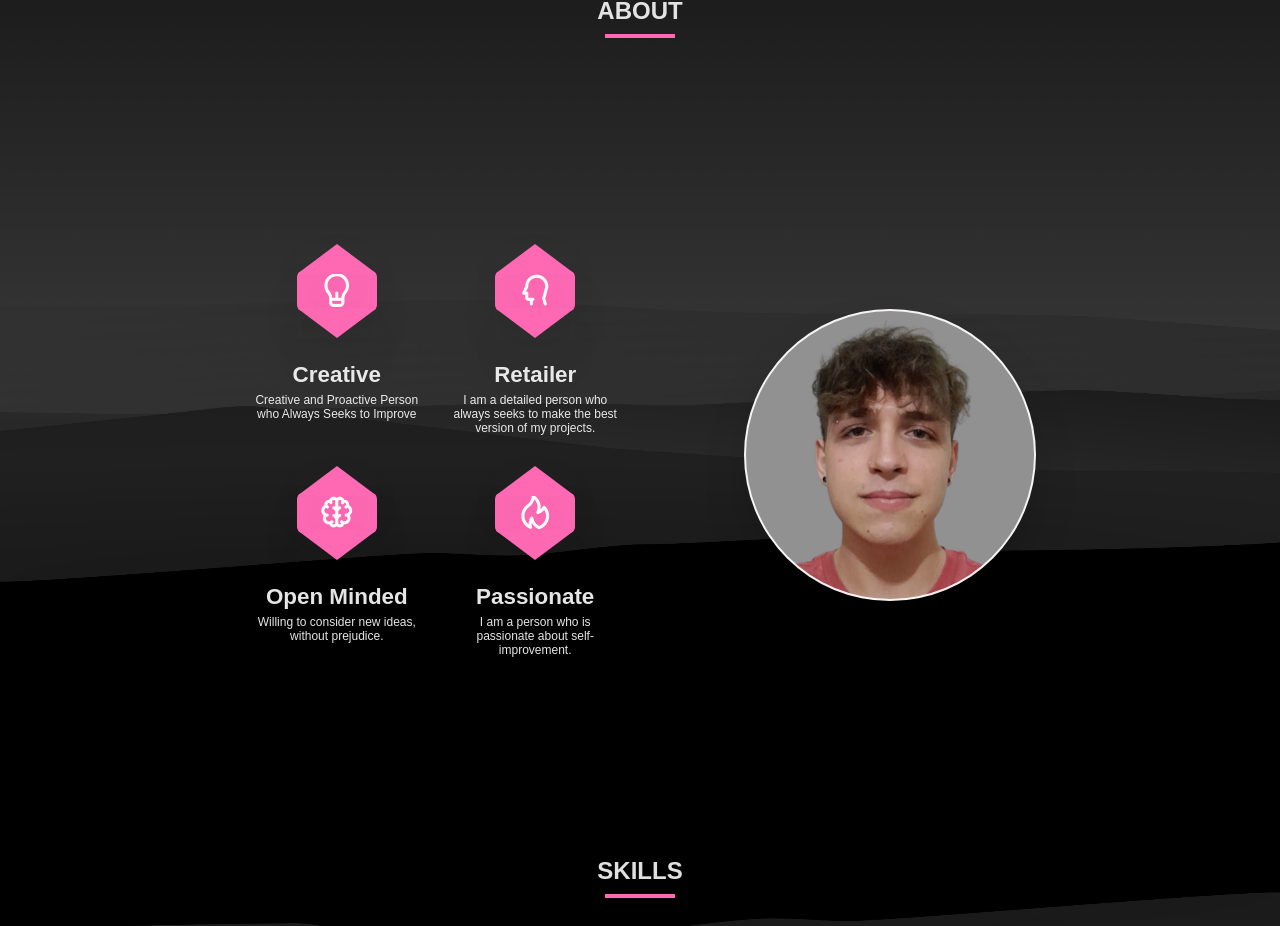
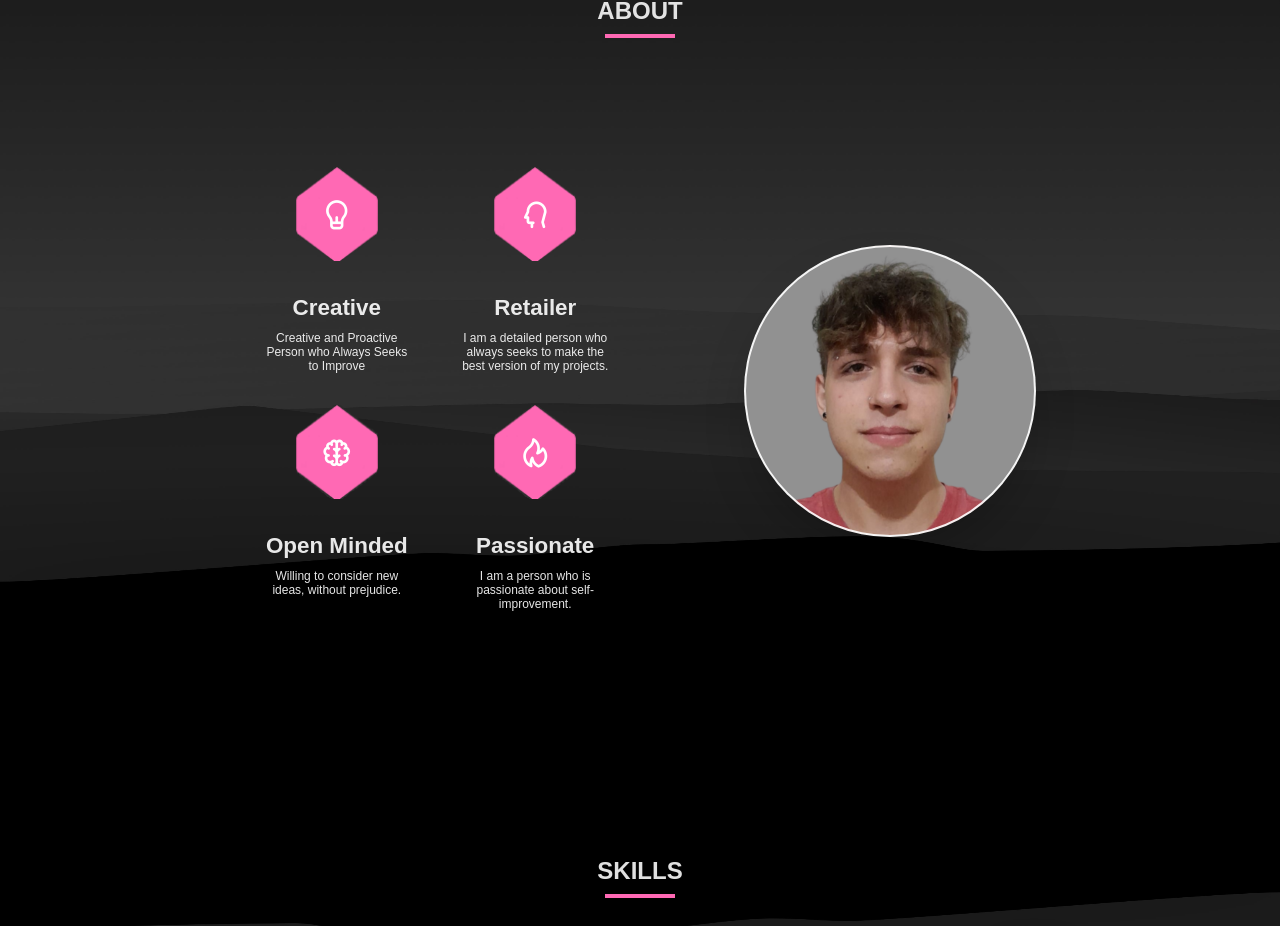
Before and after one commit to tobitortosa/PortFolio, a React (Create React App) app: page / in a window 1280 px wide. Shown: the part 919-1845 px from the top of the page. Built offline with nearby package versions, Linux system fonts and the light colour scheme.

Commit message:
style navbar

```diff
--- a/src/components/About/About.module.css
+++ b/src/components/About/About.module.css
@@ -80,61 +80,36 @@
   text-align: center;
   overflow-wrap: break-word;
   color: rgba(255, 255, 255, 0.9);
+  width: 45vw;
 }
 
 .hexTxt h3 {
   font-size: 2.8vh;
   margin: 0;
-  margin-top: 35px;
 }
 
 .hexTxt p {
   margin-top: 5px;
   font-size: 1.5vh;
+  margin: 10px;
 }
 
 .hex {
-  margin-top: 30px;
+  background-image: url("../../images/pinkhex.png");
+  background-size: 100% auto;
+  height: 80px;
   width: 80px;
-  height: 40px;
-  background-color: rgba(255, 105, 180);
-  border-color: rgba(255, 105, 180);
   position: relative;
-  border-radius: 6px;
-  box-shadow: rgba(0, 0, 0, 0.25) 0px 25px 50px -12px;
+  background-repeat: no-repeat;
   display: flex;
   align-items: center;
   justify-content: center;
-  font-size: 37px;
+  font-size: 4vh;
+  margin-bottom: 18px;
 }
 
-.hex:before {
-  content: " ";
-  width: 0;
-  height: 0;
-  border-bottom: 30px solid;
-  border-color: inherit;
-  border-left: 40px solid transparent;
-  border-right: 40px solid transparent;
-  position: absolute;
-  top: -27px;
-  left: 0px;
-  border-radius: 3px;
-  box-shadow: rgba(0, 0, 0, 0.25) 0px 25px 50px -12px;
-}
-
-.hex:after {
-  content: "";
-  width: 0;
-  box-shadow: rgba(0, 0, 0, 0.25) 0px 25px 50px -12px;
-  position: absolute;
-  bottom: -27px;
-  border-top: 30px solid;
-  border-color: inherit;
-  border-left: 40px solid transparent;
-  border-right: 40px solid transparent;
-  left: 0px;
-  border-radius: 3px;
+.hex i {
+  margin-top: 8px;
 }
 
 @media (min-width: 900px) {
@@ -143,6 +118,15 @@
     font-size: 24px;
     position: relative;
     margin-top: 120px;
+  }
+
+  .hex {
+    background-image: url("../../images/pinkhex.png");
+    background-size: 100% auto;
+    height: 100px;
+    width: 100px;
+    position: relative;
+    background-repeat: no-repeat;
   }
 
   .hexTxt {
@@ -158,7 +142,7 @@
     align-items: center;
     width: 80vw;
     justify-content: space-evenly;
-    margin-top: 20vh;
+    margin-top: 10vh;
   }
 
   .hexContainer {
```
Also changed, not shown: src/images/pinkhex.png (added).
